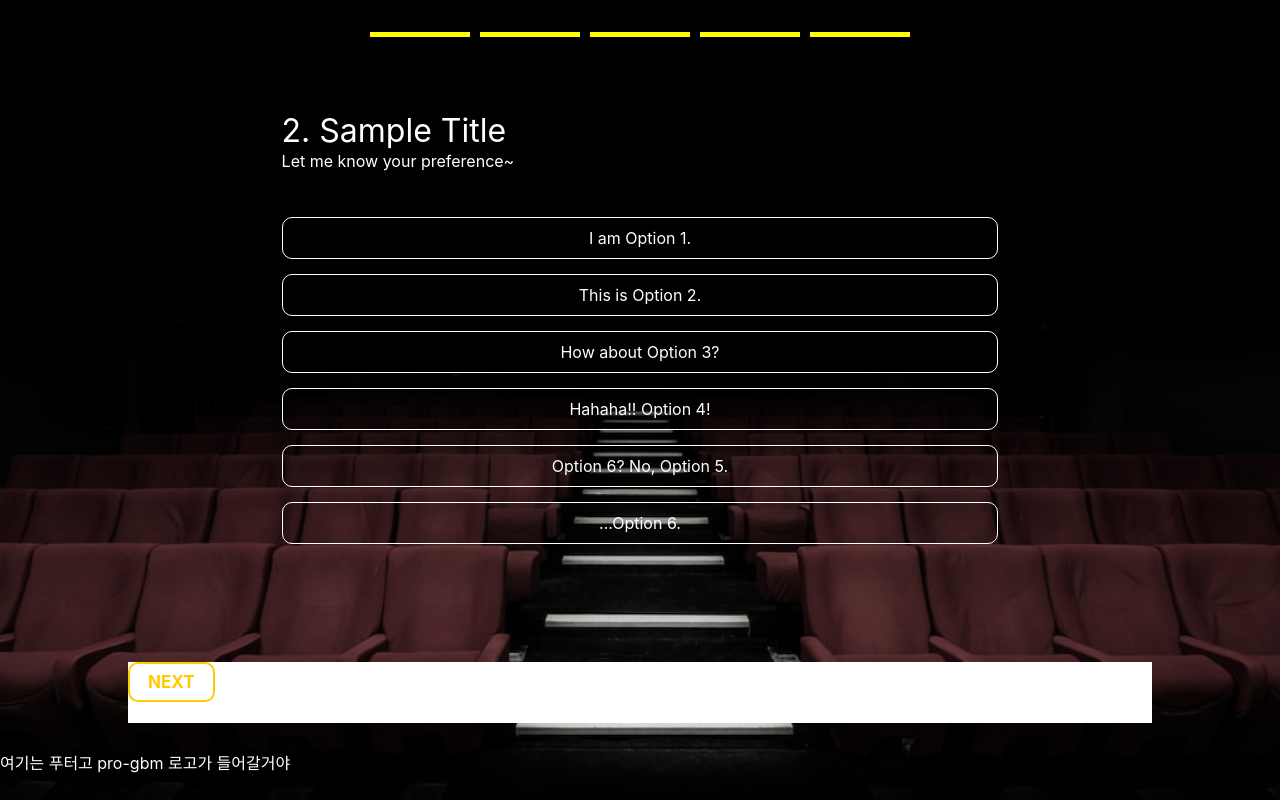
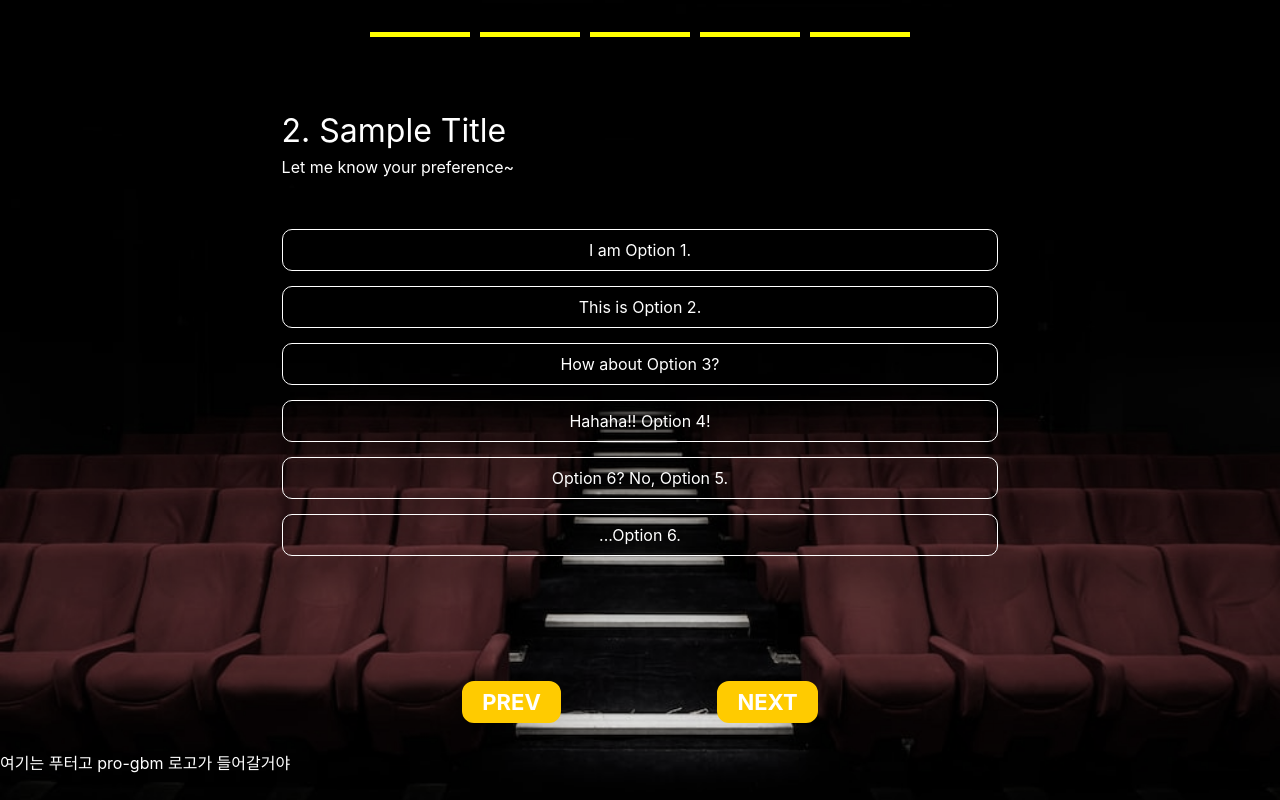
Before and after one commit to pro-gbm/Moogle, a React (Create React App) app in the folder frontend/: page /survey in a window 1280 px wide. Built offline with nearby package versions, Linux system fonts and the light colour scheme.

Commit message:
[DESIGN #33] modify button component

```diff
--- a/frontend/src/components/common/Button.jsx
+++ b/frontend/src/components/common/Button.jsx
@@ -1,76 +1,82 @@
-import { useEffect, useState } from "react";
+import { useEffect, useState } from 'react';
 
 /////////////// Type
 // color: default, disabled, warning
 // variant: outlined, filled
 // size: small, medium, large
 // value: any string
+// icon: icon component
+// iconPosition: front, back
 
 export default function Button(props) {
-  const { color, size, value, variant } = props;
+  const { color, size, value, variant, iconPosition } = props;
   const Icon = props.icon;
 
   const parseProps = () => {
-    let text_color = "";
-    let border_color = "";
-    let bg_color = "";
+    let text_color = '';
+    let border_color = '';
+    let bg_color = '';
     let padding = 0;
     let font_size = 0;
     let border_radius = 0;
 
     switch (size) {
-      case "small":
+      case 'small':
         padding = 5;
         font_size = 12;
         border_radius = 8;
         break;
-      case "medium":
+      case 'medium':
         padding = 8;
         font_size = 17;
         border_radius = 10;
         break;
-      case "large":
+      case 'large':
         padding = 10;
         font_size = 22;
         border_radius = 12;
         break;
+      default:
+        padding = 8;
+        font_size = 22;
+        border_radius = 12;
     }
 
     switch (variant) {
-      case "outlined":
-        if (color === "warning") {
-          text_color = "#E2202C";
-          border_color = "#E2202C";
-          bg_color = "#FFFFFF";
-        } else if (color === "disabled") {
-          text_color = "#D9D9D9";
-          border_color = "#D9D9D9";
-          bg_color = "#FFFFFF";
+      case 'outlined':
+        if (color === 'warning') {
+          text_color = '#E2202C';
+          border_color = '#E2202C';
+          bg_color = '#FFFFFF';
+        } else if (color === 'disabled') {
+          text_color = '#D9D9D9';
+          border_color = '#D9D9D9';
+          bg_color = '#FFFFFF';
         } else {
-          text_color = "#ffcb00";
-          border_color = "#ffcb00";
-          bg_color = "#FFFFFF";
+          text_color = '#ffcb00';
+          border_color = '#ffcb00';
+          bg_color = '#FFFFFF';
         }
         break;
-      case "filled":
-        if (color === "warning") {
-          text_color = "#FFFFFF";
-          border_color = "#E2202C";
-          bg_color = "#E2202C";
-        } else if (color === "disabled") {
-          text_color = "#FFFFFF";
-          border_color = "#D9D9D9";
-          bg_color = "#D9D9D9";
+      case 'filled':
+        if (color === 'warning') {
+          text_color = '#FFFFFF';
+          border_color = '#E2202C';
+          bg_color = '#E2202C';
+        } else if (color === 'disabled') {
+          text_color = '#FFFFFF';
+          border_color = '#D9D9D9';
+          bg_color = '#D9D9D9';
         } else {
-          text_color = "#FFFFFF";
-          border_color = "#ffcb00";
-          bg_color = "#ffcb00";
+          text_color = '#FFFFFF';
+          border_color = '#ffcb00';
+          bg_color = '#ffcb00';
         }
         break;
       default:
-        text_color = "#FFFFFF";
-        border_color = "#FFFFFF";
-        bg_color = "#FFFFFF";
+        text_color = '#FFFFFF';
+        border_color = '#FFFFFF';
+        bg_color = '#FFFFFF';
     }
 
     return {
@@ -84,12 +90,12 @@ export default function Button(props) {
   };
 
   const [feature, setFeature] = useState({
-    text_color: parseProps().text_color,
-    border_color: parseProps().border_color,
-    bg_color: parseProps().bg_color,
-    padding: parseProps().padding,
-    font_size: parseProps().font_size,
-    border_radius: parseProps().border_radius,
+    text_color: '#FFFFFF',
+    border_color: '#FFFFFF',
+    bg_color: '#FFFFFF',
+    padding: 8,
+    font_size: 22,
+    border_radius: 12,
   });
 
   useEffect(() => {
@@ -113,25 +119,29 @@ export default function Button(props) {
         paddingRight: `calc(${feature.padding}px + 10px)`,
         fontSize: `${feature.font_size}px`,
         borderRadius: `${feature.border_radius}px`,
-        width: "fit-content",
-        whiteSpace: "nowrap",
-        fontWeight: "bold",
-        cursor: color !== "disabled" ? "pointer" : "default",
-        display: "flex",
-        alignItems: "center",
-        "&:hover": {
-          boxShadow: color !== "disabled" ? "1px 2px 3px #DDD" : undefined,
-          transition: "box-shadow 0.2s ease-out",
+        width: 'fit-content',
+        whiteSpace: 'nowrap',
+        fontWeight: 'bold',
+        cursor: color !== 'disabled' ? 'pointer' : 'default',
+        display: 'flex',
+        alignItems: 'center',
+        '&:hover': {
+          boxShadow: color !== 'disabled' ? '1px 2px 3px #DDD' : undefined,
+          transition: 'box-shadow 0.2s ease-out',
         },
       }}
     >
-      {Icon && (
-        <Icon
-          fontSize="small"
-          sx={{ paddingRight: "5px", cursor: "inherit" }}
-        />
+      {iconPosition === 'front' && Icon && (
+        <div style={{ paddingRight: '5px' }}>
+          <Icon fontSize="small" sx={{ cursor: 'inherit' }} />
+        </div>
       )}
       {value.toUpperCase()}
+      {iconPosition === 'back' && Icon && (
+        <div style={{ paddingLeft: '5px' }}>
+          <Icon fontSize="small" sx={{ cursor: 'inherit' }} />
+        </div>
+      )}
     </div>
   );
 }
--- a/frontend/src/components/survey/SurveyMain.jsx
+++ b/frontend/src/components/survey/SurveyMain.jsx
@@ -1,5 +1,5 @@
-import Button from "../common/Button";
-import Option from "./Option";
+import Button from '../common/Button';
+import Option from './Option';
 
 function SurveyMain(props) {
   const { data } = props;
@@ -7,30 +7,52 @@ function SurveyMain(props) {
   return (
     <div
       style={{
-        width: "80%",
-        height: "100%",
-        marginTop: "50px",
-        display: "flex",
-        flexDirection: "column",
-        justifyContent: "space-between",
-        color: "#FFF",
+        width: '80%',
+        height: '100%',
+        marginTop: '50px',
+        display: 'flex',
+        flexDirection: 'column',
+        justifyContent: 'space-between',
+        color: '#FFF',
       }}
     >
-      <div style={{ fontSize: "2rem", marginLeft: "15%", marginRight: "15%" }}>
+      <div style={{ fontSize: '2rem', marginLeft: '15%', marginRight: '15%' }}>
         {data.id}. {data.title}
       </div>
       <div
-        style={{ marginLeft: "15%", marginRight: "15%", marginBottom: "30px" }}
+        style={{ marginLeft: '15%', marginRight: '15%', marginBottom: '30px' }}
       >
         {data.description}
       </div>
-      <div style={{ minHeight: "75%", maxHeight: "80%" }}>
+      <div style={{ minHeight: '75%', maxHeight: '80%' }}>
         {data.options.map((option, index) => (
           <Option key={`${option.id}-${index}`} data={option} />
         ))}
       </div>
-      <div style={{ height: "10%", backgroundColor: "#FFF" }}>
-        <Button color="default" size="medium" value="Next" variant="outlined" />
+      <div
+        style={{
+          height: '7%',
+          marginLeft: '25%',
+          marginRight: '25%',
+          display: 'flex',
+          justifyContent: 'space-around',
+          // backgroundColor: '#FFF',
+        }}
+      >
+        <Button
+          color="default"
+          size="medium"
+          value="Prev"
+          variant="filled"
+          iconPosition="back"
+        />
+        <Button
+          color="default"
+          size="medium"
+          value="Next"
+          variant="filled"
+          iconPosition="back"
+        />
       </div>
     </div>
   );
```
